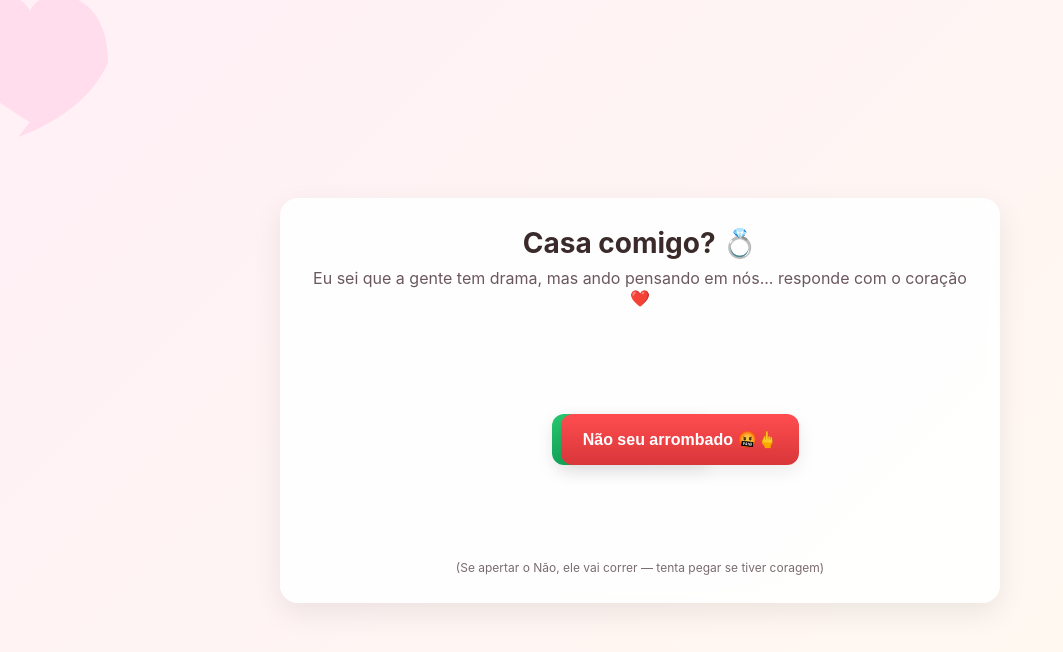
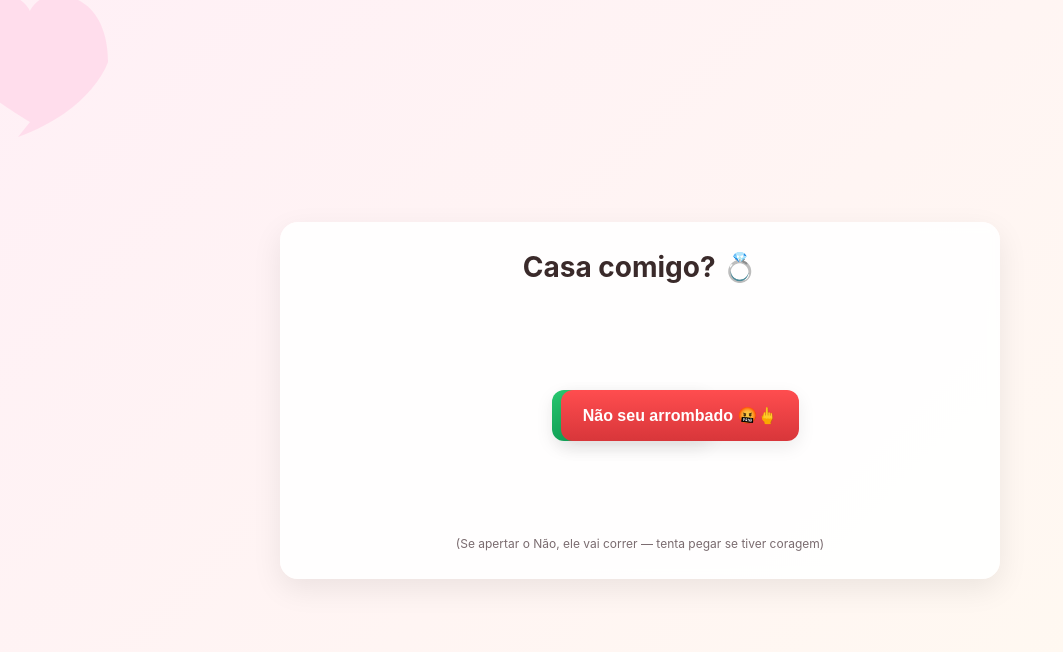
Before and after one commit to andyhawakawa-source/Sla-n-sou-bom-com-nomes, a plain HTML site: page index.html in a window 1280 px wide. Shown: the whole page, without its empty margins (0-1063 px from the left). Drawn offline with Linux system fonts and the light colour scheme.

Commit message:
Update index.html

```diff
--- a/index.html
+++ b/index.html
@@ -34,7 +34,7 @@
   <div class="card">
     <div id="screen-main" class="screen active">
       <h1>Casa comigo? 💍</h1>
-      <p class="lead">Eu sei que a gente tem drama, mas ando pensando em nós... responde com o coração ❤️</p>
+      <p class="lead"></p>
       <div class="buttons" id="buttonsWrap">
         <button id="yesBtn" class="btn green">Sim, te amo 😍</button>
         <button id="noBtn" class="btn red">Não seu arrombado 🤬🖕</button>
```
